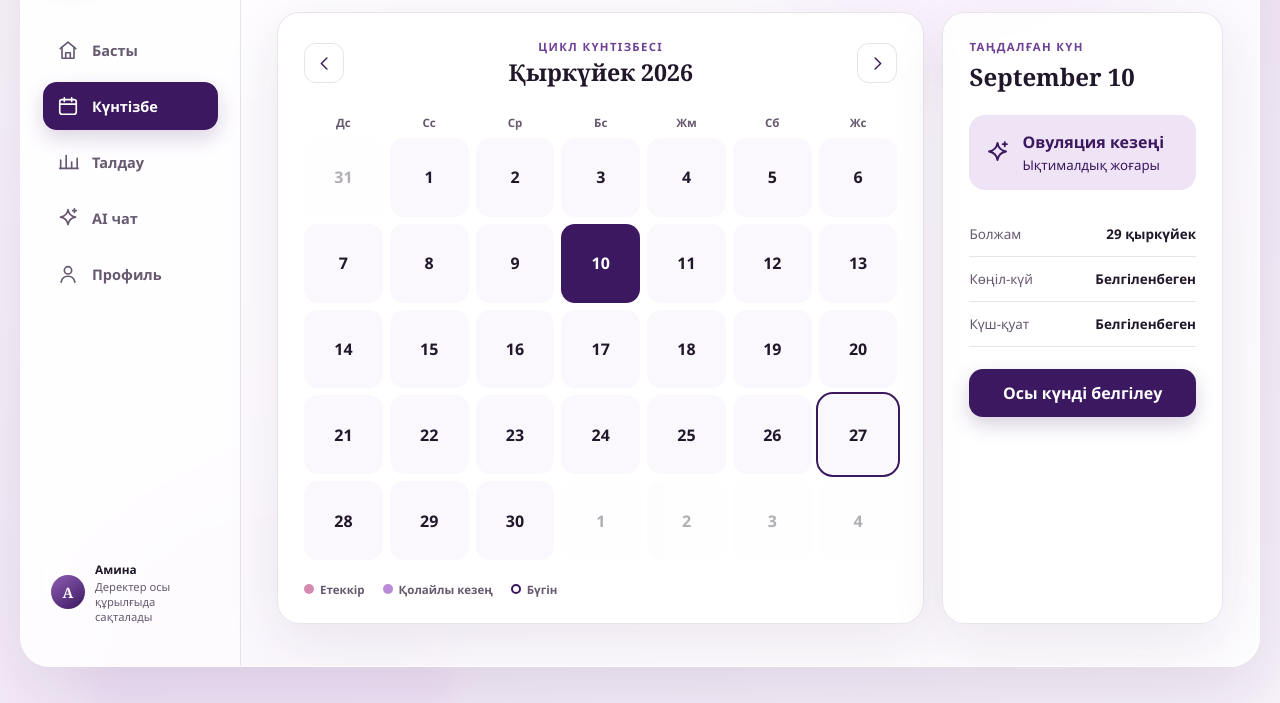
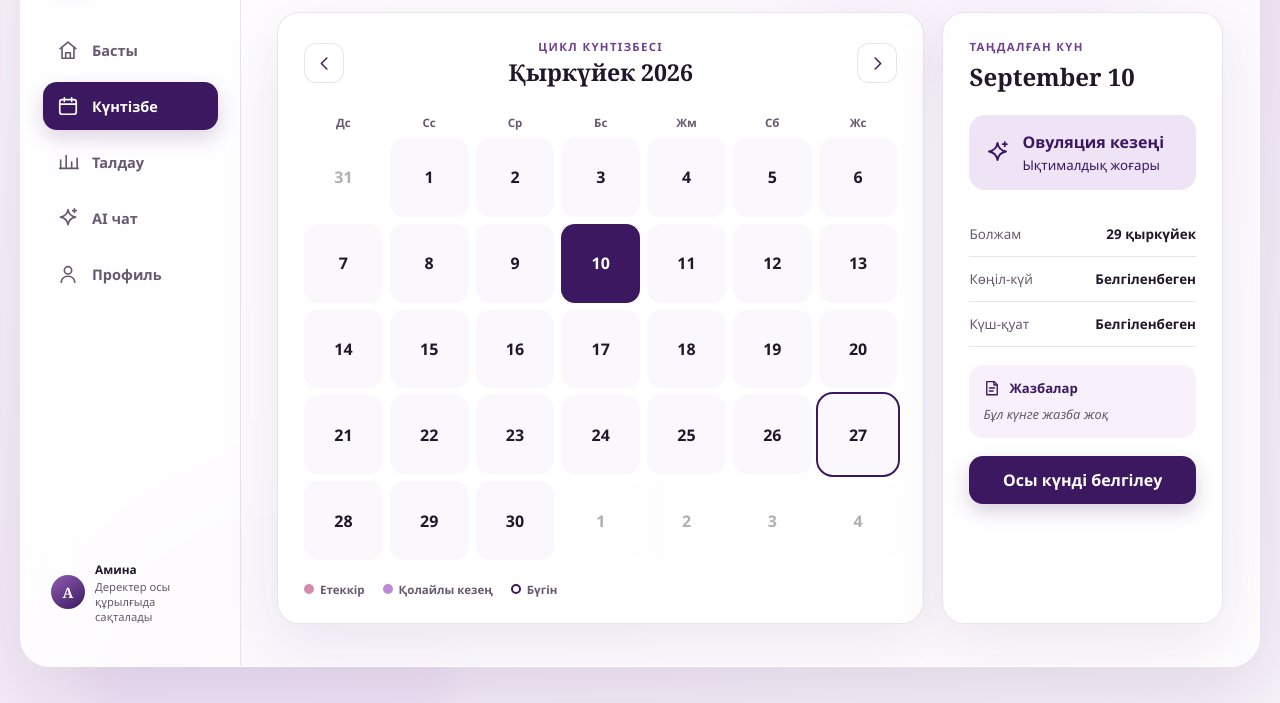
Before and after one commit to DiaaaP/health-tracker, a plain HTML site: page frontend/index.html in a window 1280 px wide. Both pictures are taken after a click on the button "10". Shown: the part 117-820 px from the top of the page. Drawn offline with Linux system fonts and the light colour scheme; no server answers.

Commit message:
Show saved notes and document Ollama setup

```diff
--- a/frontend/app.js
+++ b/frontend/app.js
@@ -6,6 +6,7 @@ ru:{navHome:'Главная',navCalendar:'Календарь',navInsights:'Ан
 Object.assign(copy.kk, {
   navChat: 'AI чат',
   notMarked: 'Белгіленбеген',
+  noNotes: 'Бұл күнге жазба жоқ',
   noChartData: 'Диаграмма үшін кемінде екі күнді белгілеңіз',
   highEnergy: 'Жоғары қуат',
   mediumEnergy: 'Орташа қуат',
@@ -40,6 +41,7 @@ Object.assign(copy.kk, {
 Object.assign(copy.ru, {
   navChat: 'AI-чат',
   notMarked: 'Не отмечено',
+  noNotes: 'На этот день заметки нет',
   noChartData: 'Отметьте минимум два дня, чтобы построить диаграмму',
   highEnergy: 'Высокая энергия',
   mediumEnergy: 'Средняя энергия',
@@ -214,6 +216,9 @@ function updateSelectedDate() {
   const log = state.logs.get(selectedDateKey());
   document.querySelector('#calendarMood').textContent = log ? t(log.mood) : t('notMarked');
   document.querySelector('#calendarEnergy').textContent = log ? t(log.energy) : t('notMarked');
+  const note = log && log.notes ? log.notes.trim() : '';
+  document.querySelector('#calendarNoteText').textContent = note || t('noNotes');
+  document.querySelector('#calendarNotePanel').classList.toggle('empty', !note);
 }
 
 function renderCalendar() {
@@ -433,6 +438,11 @@ async function saveLog() {
   }
 
   state.logs.set(saved.entry_date, saved);
+  const savedDate = dateFromKey(saved.entry_date);
+  state.shownYear = savedDate.getFullYear();
+  state.shownMonth = savedDate.getMonth();
+  state.selectedDay = savedDate.getDate();
+  state.logDate = saved.entry_date;
   cacheLogs();
   updateSelectedDate();
   renderCalendar();
--- a/frontend/index.html
+++ b/frontend/index.html
@@ -7,7 +7,7 @@
   <meta name="description" content="Sana — қазақ және орыс тілдеріндегі жеке цикл күнделігі." />
   <title>Sana — цикл күнделігі</title>
   <link rel="icon" href="./favicon.svg" type="image/svg+xml" />
-  <link rel="stylesheet" href="./styles.css?v=8" />
+  <link rel="stylesheet" href="./styles.css?v=9" />
 </head>
 <body>
   <svg class="icon-sprite" aria-hidden="true">
@@ -152,6 +152,10 @@
             <p class="eyebrow" data-i18n="selectedDay">Таңдалған күн</p><h2 id="selectedDate">Күнді таңдаңыз</h2>
             <div class="summary-status"><svg class="ui-icon"><use href="#icon-spark"></use></svg><div><b data-i18n="ovulationPhase">Овуляция кезеңі</b><small data-i18n="highChance">Ықтималдық жоғары</small></div></div>
             <div class="data-list"><div><span data-i18n="prediction">Болжам</span><b data-i18n="nextPeriodDate">29 қыркүйек</b></div><div><span data-i18n="loggedMood">Көңіл-күй</span><b id="calendarMood">Сабырлы</b></div><div><span data-i18n="energy">Күш-қуат</span><b id="calendarEnergy">Жоғары</b></div></div>
+            <div class="day-note empty" id="calendarNotePanel">
+              <div class="day-note-title"><svg class="ui-icon"><use href="#icon-note"></use></svg><b data-i18n="notes">Жазбалар</b></div>
+              <p id="calendarNoteText">Бұл күнге жазба жоқ</p>
+            </div>
             <button class="primary-button full" data-go="log" type="button" data-i18n="logThisDay">Осы күнді белгілеу</button>
           </aside>
         </div>
@@ -250,6 +254,6 @@
   </div>
 
   <div class="toast" id="toast" role="status" aria-live="polite">Сақталды</div>
-  <script src="./app.js?v=8"></script>
+  <script src="./app.js?v=9"></script>
 </body>
 </html>
--- a/frontend/styles.css
+++ b/frontend/styles.css
@@ -483,6 +483,35 @@ button, textarea {
 }
 .data-list span {
   color: var(--muted);
+}
+.day-note {
+  margin: -4px 0 18px;
+  padding: 14px;
+  border-radius: 14px;
+  background: var(--wash);
+}
+.day-note-title {
+  display: flex;
+  align-items: center;
+  gap: 8px;
+  color: var(--plum);
+  font-size: .82rem;
+}
+.day-note-title .ui-icon {
+  width: 18px;
+  height: 18px;
+}
+.day-note p {
+  margin: 8px 0 0;
+  color: var(--ink);
+  font-size: .8rem;
+  line-height: 1.5;
+  white-space: pre-wrap;
+  overflow-wrap: anywhere;
+}
+.day-note.empty p {
+  color: var(--muted);
+  font-style: italic;
 }
 .insights-grid {
   display: grid; grid-template-columns: .8fr 1.4fr; gap: 18px;
```
Also changed, not shown: 1 other file.
